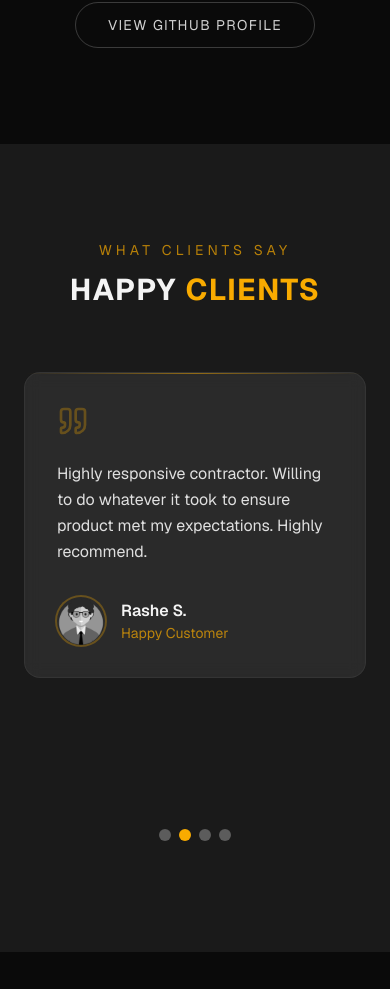
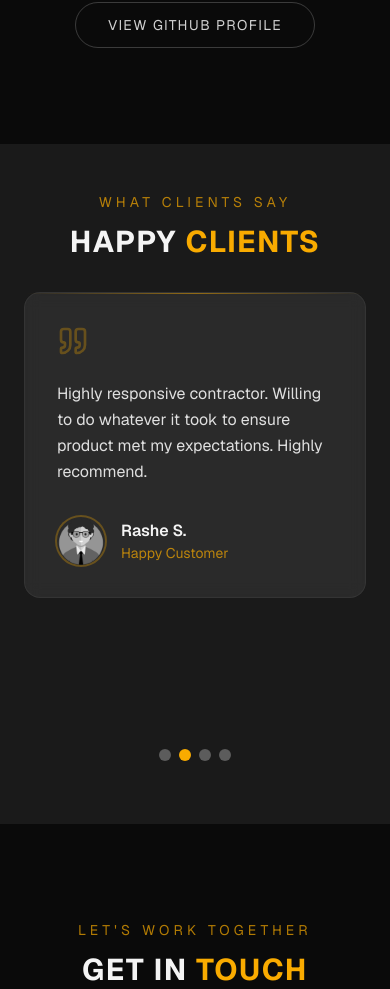
Before and after one commit to hammadCodes/hammadCodes, a Next.js app: page / in a window 390 px wide. Shown: the part 5617-6606 px from the top of the page. Built offline with nearby package versions, Linux system fonts and the light colour scheme; no server answers.

Commit message:
⏺ fix: reduce Happy Clients section padding on mobile

```diff
--- a/app/globals.css
+++ b/app/globals.css
@@ -11,12 +11,14 @@
 
 html {
   scroll-behavior: smooth;
+  overflow-x: hidden;
 }
 
 body {
   background: var(--color-background);
   color: var(--color-foreground);
   font-family: var(--font-sans);
+  overflow-x: hidden;
 }
 
 /* Swiper pagination dots */
--- a/components/Testimonials.tsx
+++ b/components/Testimonials.tsx
@@ -36,11 +36,11 @@ const testimonials = [
 
 export default function Testimonials() {
   return (
-    <section id="testimonials" className="bg-[#1a1a1a] py-24 overflow-hidden">
+    <section id="testimonials" className="bg-[#1a1a1a] py-12 overflow-hidden sm:py-18">
       <div className="mx-auto max-w-6xl px-6">
 
         {/* Header */}
-        <div className="mb-16 text-center">
+        <div className="mb-8 text-center sm:mb-16">
           <p className="mb-3 text-sm uppercase tracking-[0.3em] text-accent/70">
             What clients say
           </p>
```
